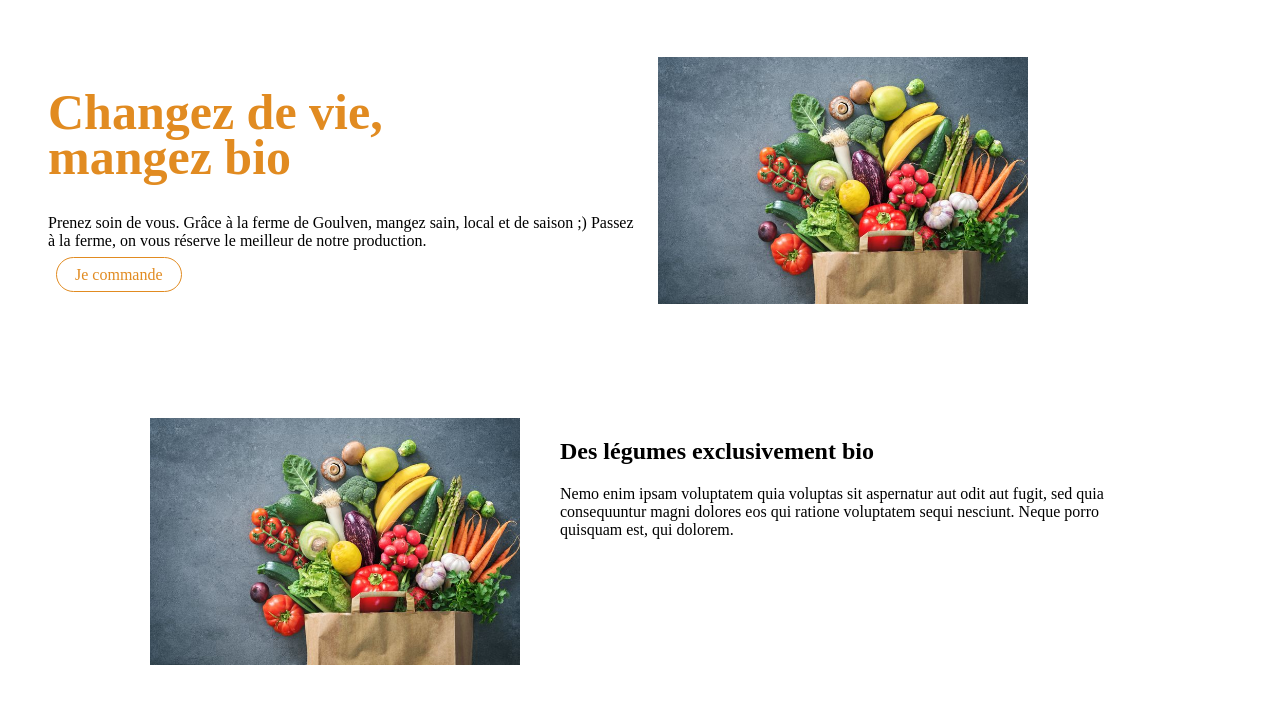
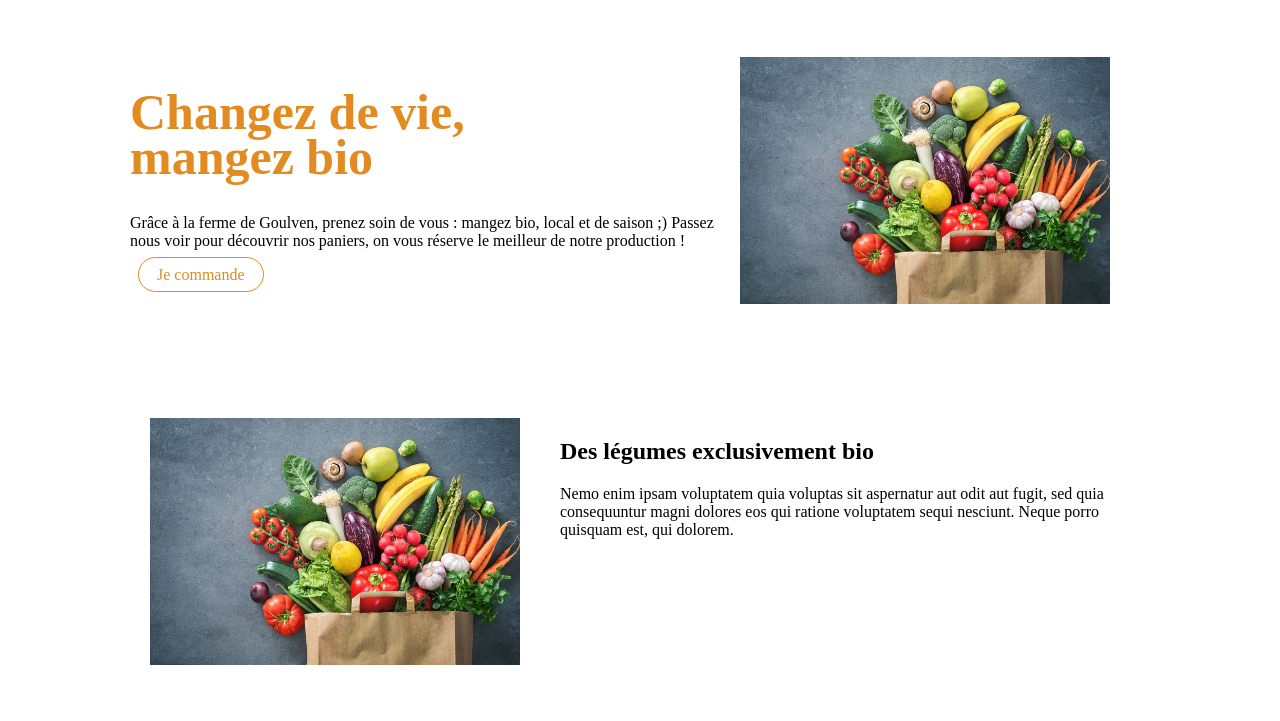
Before and after one commit to MarionDebo/ClickAndCollect, a plain HTML site: page index.html in a window 1280 px wide. Shown: the part 79-800 px from the top of the page. Drawn offline with Linux system fonts and the light colour scheme.

Commit message:
Titre centré ok

```diff
--- a/css/components/container.css
+++ b/css/components/container.css
@@ -1,7 +1,7 @@
 .container {
   width: 1100px;
   margin: auto;
-  text-align: center;
+  /*text-align: center;*/
 }
 
 .flex-container {
--- a/index.html
+++ b/index.html
@@ -31,10 +31,11 @@
 
   <!-- hero banner -->
   <!-- <div class="banner" style="background-image: url(images/champs-istock.jpg);"> -->
+    <div class="container justify-center">
       <div class="home-card home-card-title flex-row width">
         <div class="home-card-title-text">
           <h1>Changez de vie, <br> mangez bio</h1>
-        <p>Prenez soin de vous. Grâce à la ferme de Goulven, mangez sain, local et de saison ;) Passez à la ferme, on vous réserve le meilleur de notre production.</p>
+          <p>Grâce à la ferme de Goulven, prenez soin de vous : mangez bio, local et de saison ;) Passez nous voir pour découvrir nos paniers, on vous réserve le meilleur de notre production !</p>
           <p><a href="https://www.lemonde.fr/" class="secondary-btn">Je commande</a></p>
         </div>
         <div class="home-card-title-pic">
```
Lines whose indentation alone changed are shown as unchanged.
